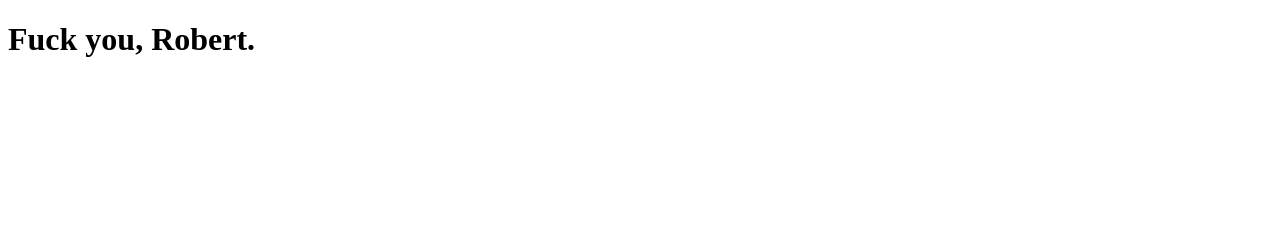
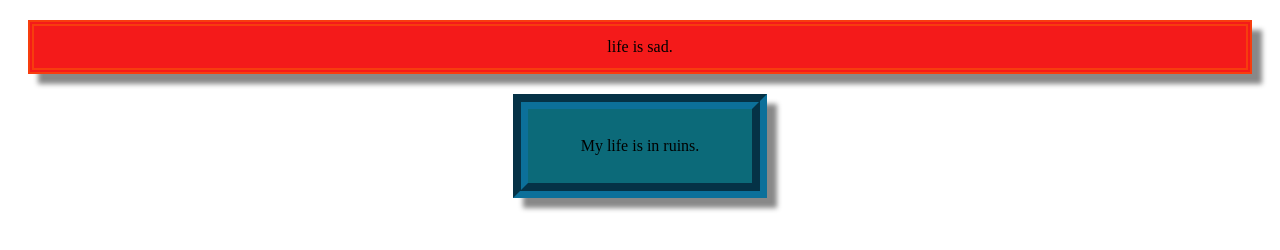
Before and after one commit to rlayrd/slawthed.github.io, a plain HTML site: page index.html in a window 1280 px wide. Drawn offline with Linux system fonts and the light colour scheme.

Commit message:
add style sheet/ sad life

```diff
--- a/index.html
+++ b/index.html
@@ -2,8 +2,16 @@
 <html>
     <head>
         <title>Stuff</title>
+        <link rel="stylesheet" type+"text/css" href="style.css">
     </head>
     <body>
-        <h1>Fuck you, Robert.</h1>
+        <div class ="title"
+            <h1>life is sad.</h1>
+        </div>
+        <div class="article">
+            <p>
+                My life is in ruins.
+            </p>
+        </div>
     </body>
 </html>
--- /dev/null
+++ b/style.css
@@ -0,0 +1,24 @@
+.article {
+    text-align: center;
+    background-color: #0c6a79;
+    padding: 12px;
+    box-shadow: 10px 10px 5px #888888;
+    margin: 20px;
+    border-style: groove;
+    border-width: 15px;
+    border-color: #0c709a;
+    width: 200px;
+    margin-left: auto;
+    margin-right: auto;
+}
+
+.title {
+    text-align: center;
+    background-color: #f41a1a;
+    padding: 12px;
+    box-shadow: 10px 10px 5px #888888;
+    margin: 20px;
+    border-style: double;
+    border-width: 6px;
+    border-color: #f73d0e;
+}
```
